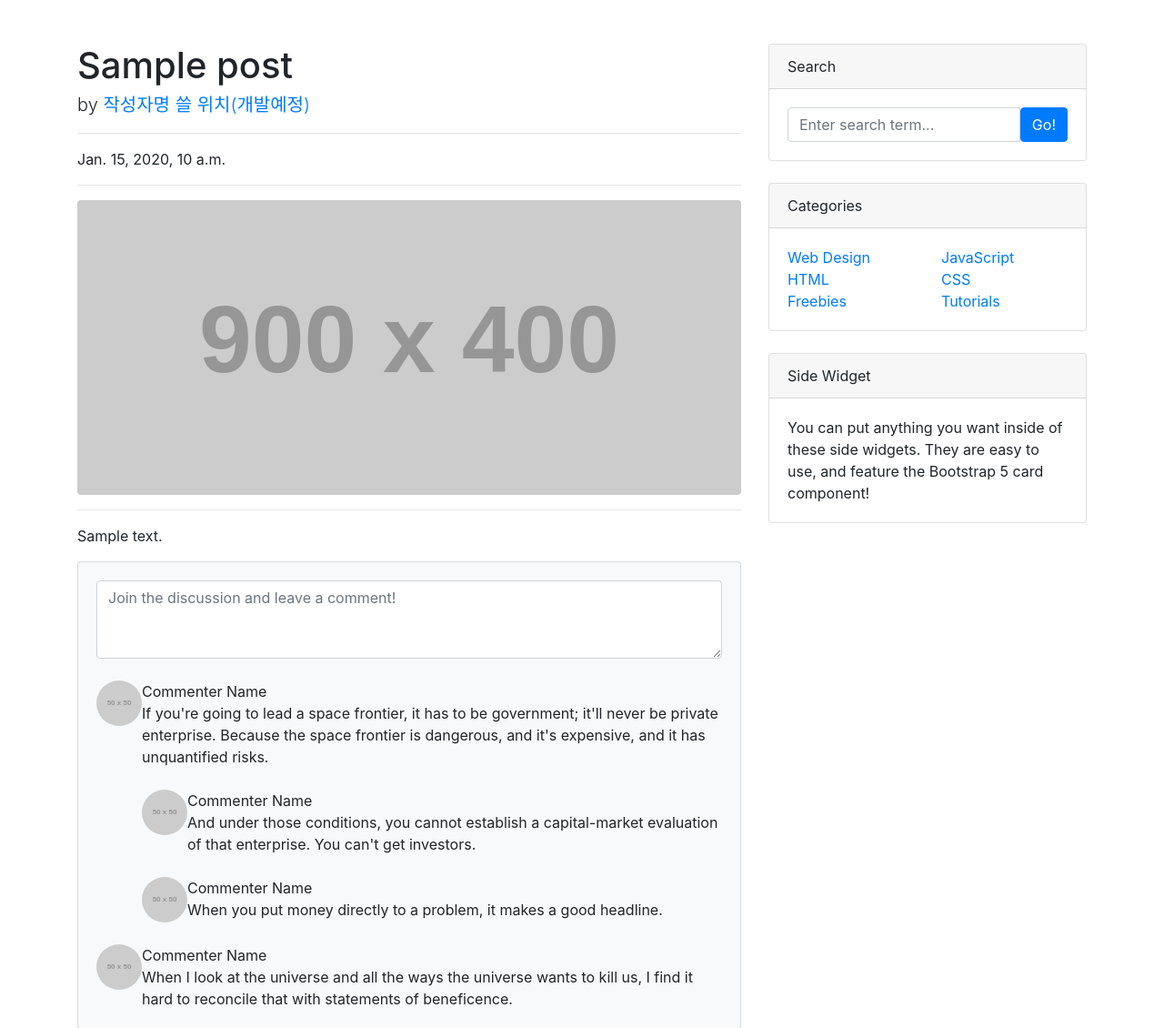
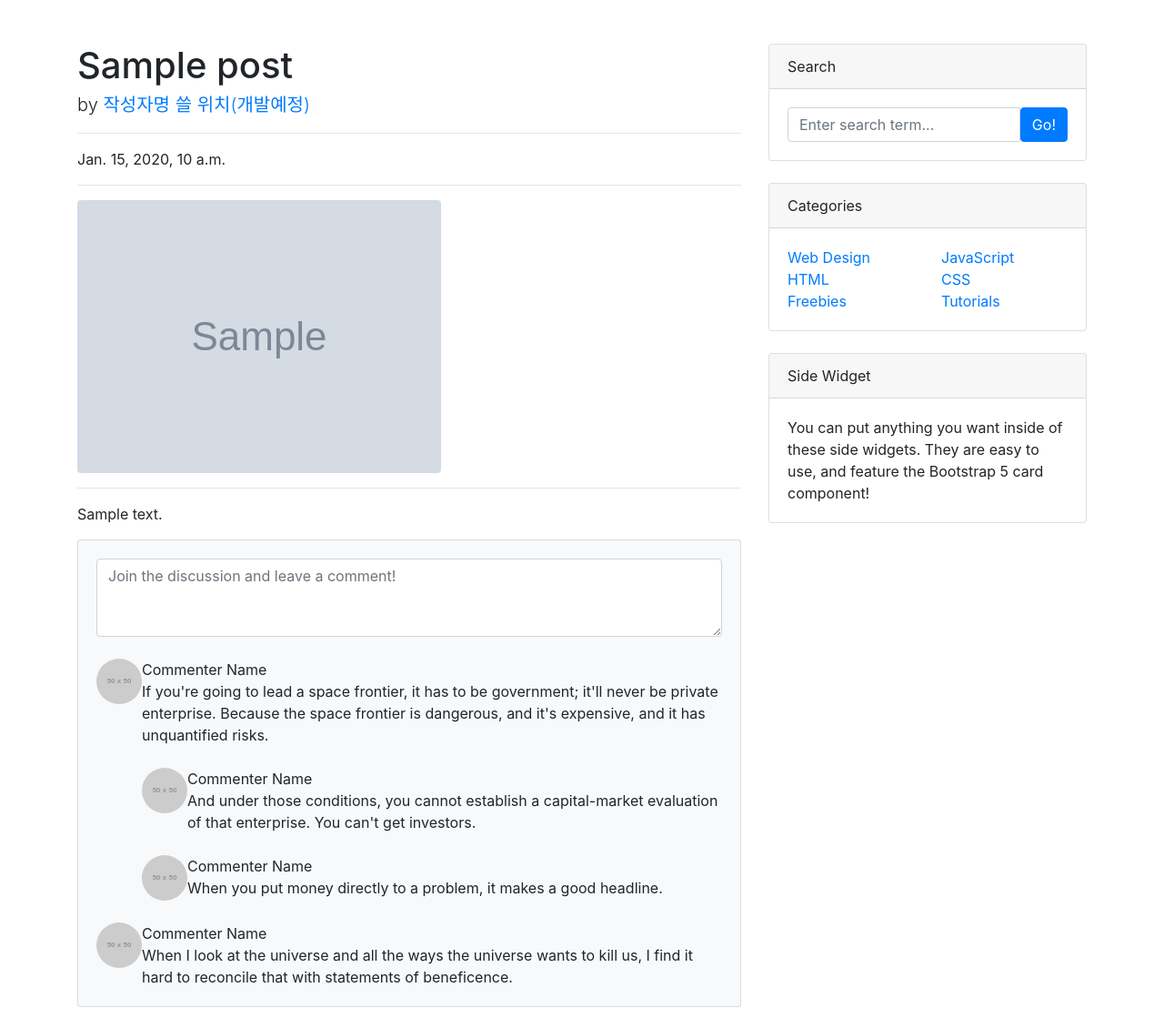
Before and after one commit to ZZZINU/do_it_django_a_to_z, a Django app: page /blog/1/ in a window 1280 px wide. Shown: the part 56-1186 px from the top of the page at 91% size. Run offline with Django 4.2, Linux system fonts and the light colour scheme; tables that the repository leaves empty hold one stand-in row (values such as "Sample post"); grey boxes marked "Sample" are stand-in pictures; grey boxes labelled with a size stand in for pictures from a placeholder-image service; some libraries are stand-ins or nearby versions.

Commit message:
포스트 상세 페이지에 대표 이미지 출력하기

```diff
--- a/blog/templates/blog/post_confirm_delete.html
+++ b/blog/templates/blog/post_confirm_delete.html
@@ -61,7 +61,7 @@
                         <hr>
 
                         <!-- Preview Image -->
-                        <img class="img-fluid rounded" src="https://dummyimage.com/900x400/ced4da/6c757d.jpg" alt="">
+                        <img class="img-fluid rounded" src="{{ post.head_image.url }}" alt="">
 
                         <hr>
 
```
